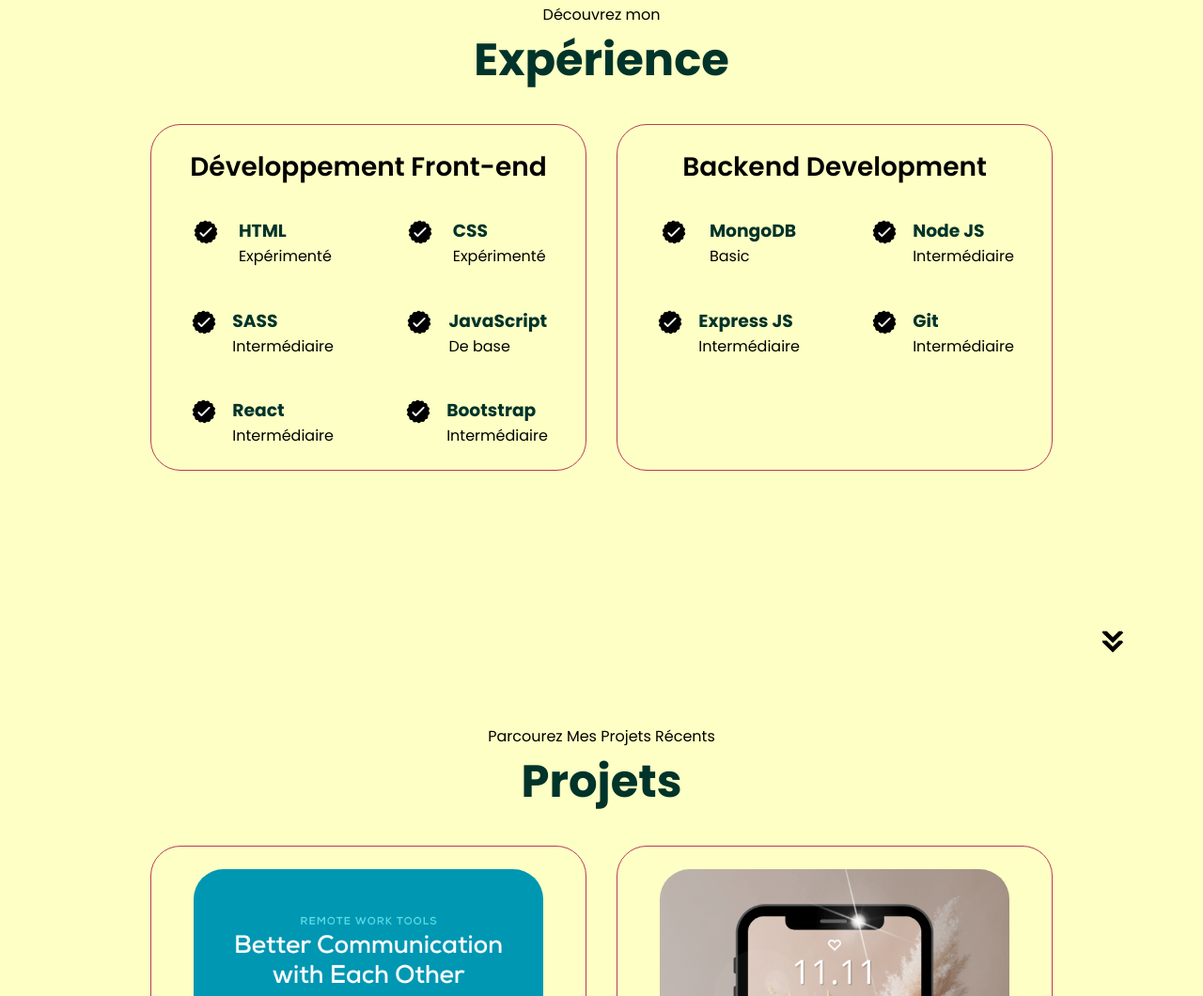
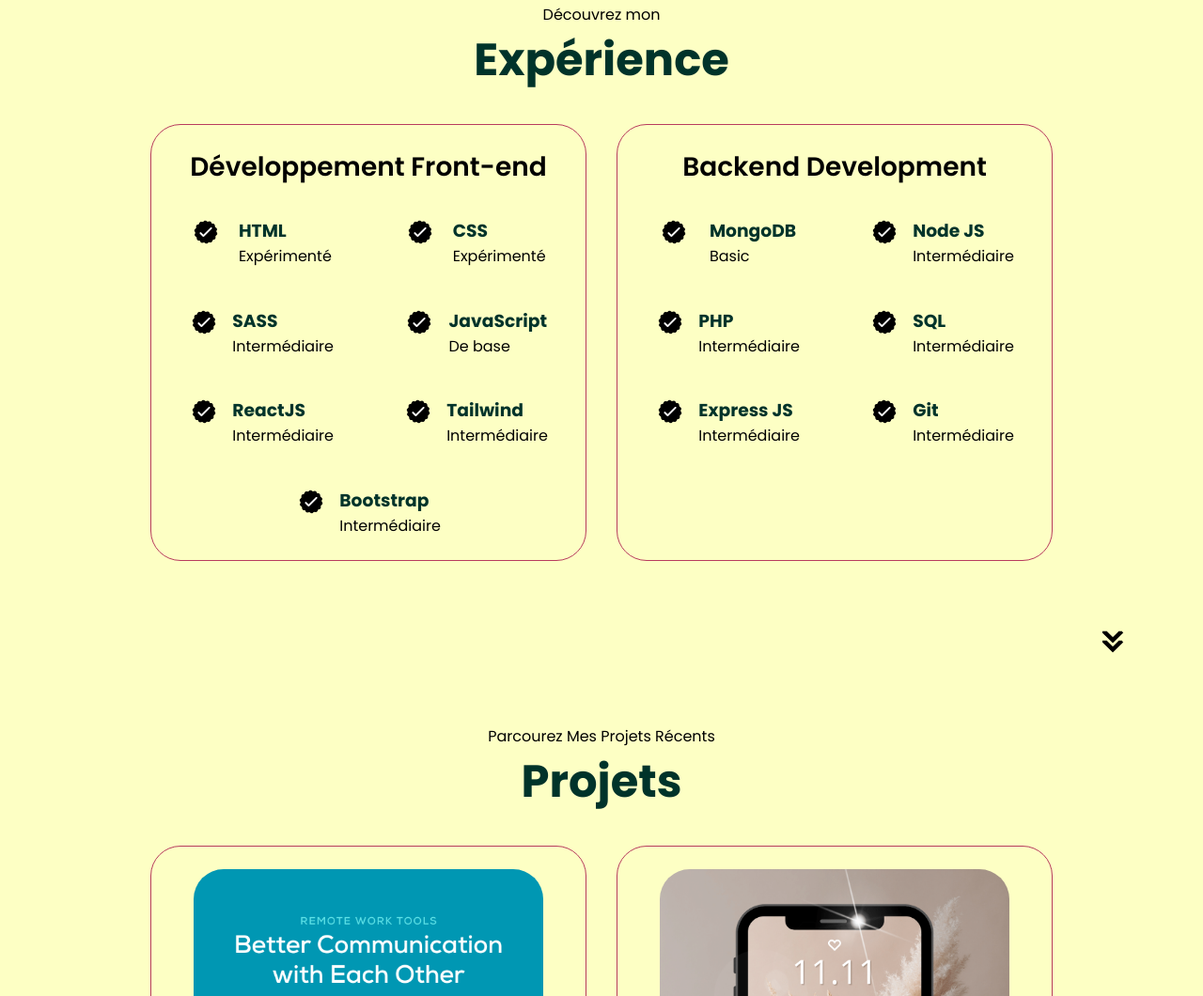
Before and after one commit to fatymut/portfolio, a plain HTML site: page index_fr.html in a window 1280 px wide. Shown: the part 1693-2753 px from the top of the page at 94% size. Drawn offline with Linux system fonts and the light colour scheme; files whose address does not match are found by name.

Commit message:
Update index_fr.html

```diff
--- a/index_fr.html
+++ b/index_fr.html
@@ -124,7 +124,14 @@
                         <article>
                             <img src="./assets/checkmark.png" alt="Experience icon" class="icon">
                             <div>
-                                <h3>React</h3>
+                                <h3>ReactJS</h3>
+                                <p>Intermédiaire</p>
+                            </div>
+                        </article>
+                        <article>
+                            <img src="./assets/checkmark.png" alt="Experience icon" class="icon">
+                            <div>
+                                <h3>Tailwind</h3>
                                 <p>Intermédiaire</p>
                             </div>
                         </article>
@@ -151,6 +158,20 @@
                             <img src="./assets/checkmark.png" alt="Experience icon" class="icon">
                             <div>
                                 <h3>Node JS</h3>
+                                <p>Intermédiaire</p>
+                            </div>
+                        </article>
+                        <article>
+                            <img src="./assets/checkmark.png" alt="Experience icon" class="icon">
+                            <div>
+                                <h3>PHP</h3>
+                                <p>Intermédiaire</p>
+                            </div>
+                        </article>
+                        <article>
+                            <img src="./assets/checkmark.png" alt="Experience icon" class="icon">
+                            <div>
+                                <h3>SQL</h3>
                                 <p>Intermédiaire</p>
                             </div>
                         </article>
```
